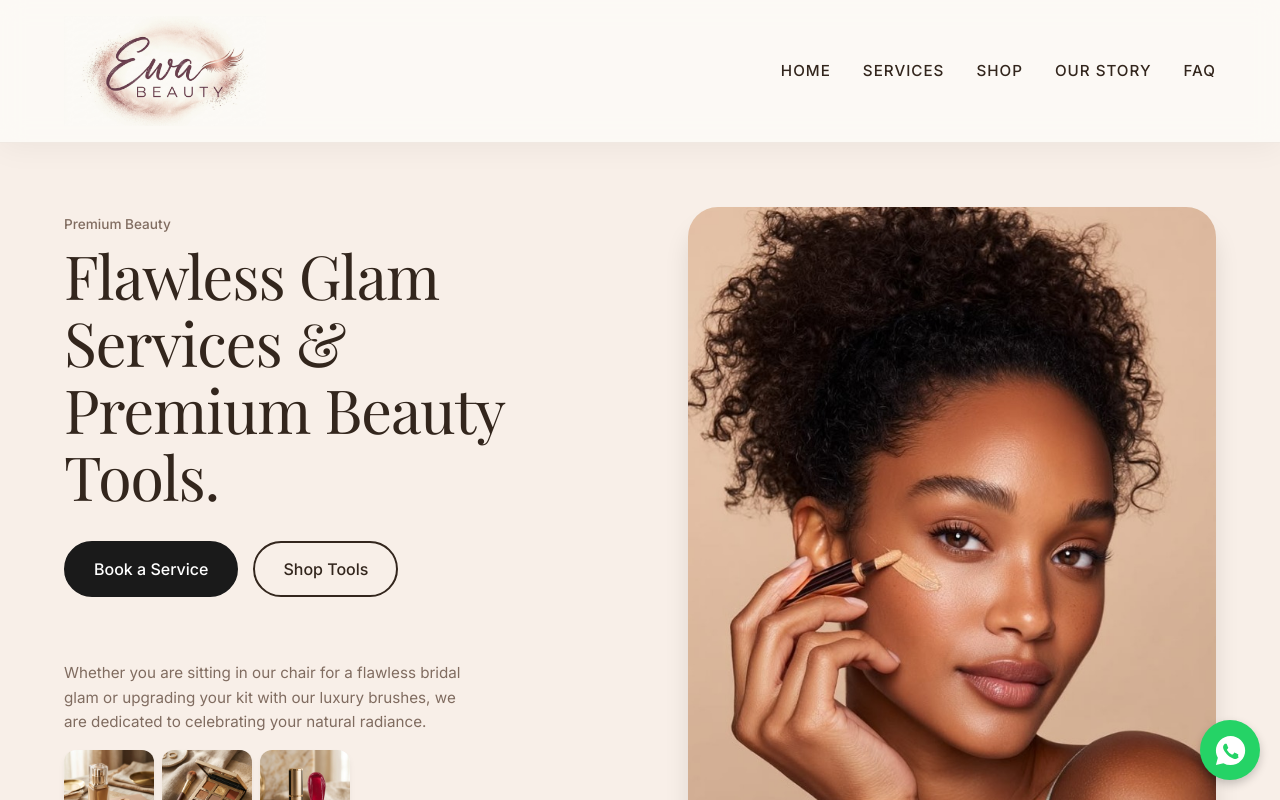
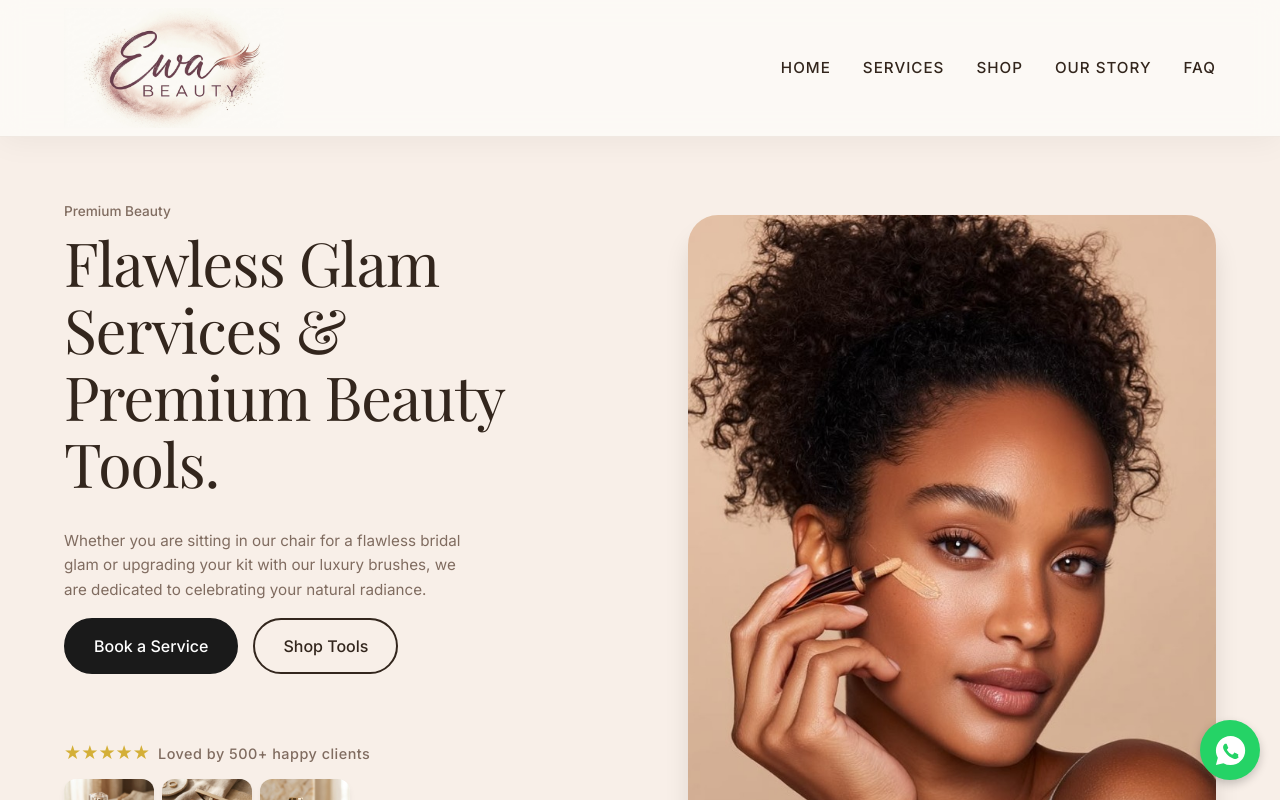
Before and after one commit to peace-svg8/Ewa-Glam, a React (Vite) app: page / in a window 1280 px wide. Shown: the top 800 px of the page. Built offline with nearby package versions, Linux system fonts and the light colour scheme; a web font is replaced by a local one.

Commit message:
logo size

```diff
--- a/src/App.css
+++ b/src/App.css
@@ -47,7 +47,7 @@ a {
   position: sticky;
   top: 0;
   color: var(--text-dark);
-  padding: var(--spacing-md) var(--spacing-xl);
+  padding: var(--spacing-sm) var(--spacing-xl);
   display: flex;
   justify-content: space-between;
   align-items: center;
@@ -69,7 +69,7 @@ a {
 }
 
 .logo-img {
-  max-height: 110px;
+  max-height: 120px;
   width: auto;
   object-fit: contain;
   mix-blend-mode: multiply;
@@ -111,6 +111,17 @@ a {
 }
 
 /* Hero Split Layout */
+@keyframes fadeInUp {
+  from {
+    opacity: 0;
+    transform: translateY(40px);
+  }
+  to {
+    opacity: 1;
+    transform: translateY(0);
+  }
+}
+
 .hero-split {
   display: flex;
   min-height: 85vh;
@@ -125,6 +136,8 @@ a {
 .hero-split-content {
   flex: 1;
   padding-right: var(--spacing-lg);
+  opacity: 0;
+  animation: fadeInUp 1s cubic-bezier(0.2, 0.8, 0.2, 1) forwards;
 }
 
 .hero-overline {
@@ -218,6 +231,8 @@ a {
   border-radius: 30px;
   position: relative;
   box-shadow: var(--shadow-lg);
+  opacity: 0;
+  animation: fadeInUp 1s cubic-bezier(0.2, 0.8, 0.2, 1) 0.3s forwards;
 }
 
 /* Common Section Titles */
--- a/src/App.jsx
+++ b/src/App.jsx
@@ -13,7 +13,7 @@ function App() {
     <>
       <header className="header new-header">
         <div className="header-logo">
-          <img src="/logo.png" alt="Ewa Beauty" className="logo-img" />
+          <img src="/logo.png" alt="Ewa Beauty" className="logo-img" fetchpriority="high" />
         </div>
         <nav className="header-nav">
           <a href="#">Home</a>
@@ -29,17 +29,22 @@ function App() {
           <div className="hero-overline">Premium Beauty</div>
           <h1 className="hero-headline">Flawless Glam Services & Premium Beauty Tools.</h1>
 
+          <div className="hero-description">
+            Whether you are sitting in our chair for a flawless bridal glam or upgrading your kit with our luxury brushes, we are dedicated to celebrating your natural radiance.
+          </div>
+
           <div className="hero-button-group" style={{display: 'flex', gap: '15px', marginBottom: 'var(--spacing-lg)'}}>
             <a href={serviceLink} target="_blank" rel="noopener noreferrer" className="btn-pill">
               Book a Service
             </a>
-            <a href={shopLink} target="_blank" rel="noopener noreferrer" className="btn-pill outline">
+            <a href="#shop" className="btn-pill outline">
               Shop Tools
             </a>
           </div>
 
-          <div className="hero-description">
-            Whether you are sitting in our chair for a flawless bridal glam or upgrading your kit with our luxury brushes, we are dedicated to celebrating your natural radiance.
+          <div className="social-proof" style={{marginBottom: '12px'}}>
+            <span style={{color: 'var(--secondary)', fontSize: '1.2rem', marginRight: '8px'}}>★★★★★</span>
+            <span style={{fontSize: '0.9rem', color: 'var(--text-light)', fontWeight: '500', letterSpacing: '0.5px'}}>Loved by 500+ happy clients</span>
           </div>
 
           <div className="hero-thumbnails">
```
